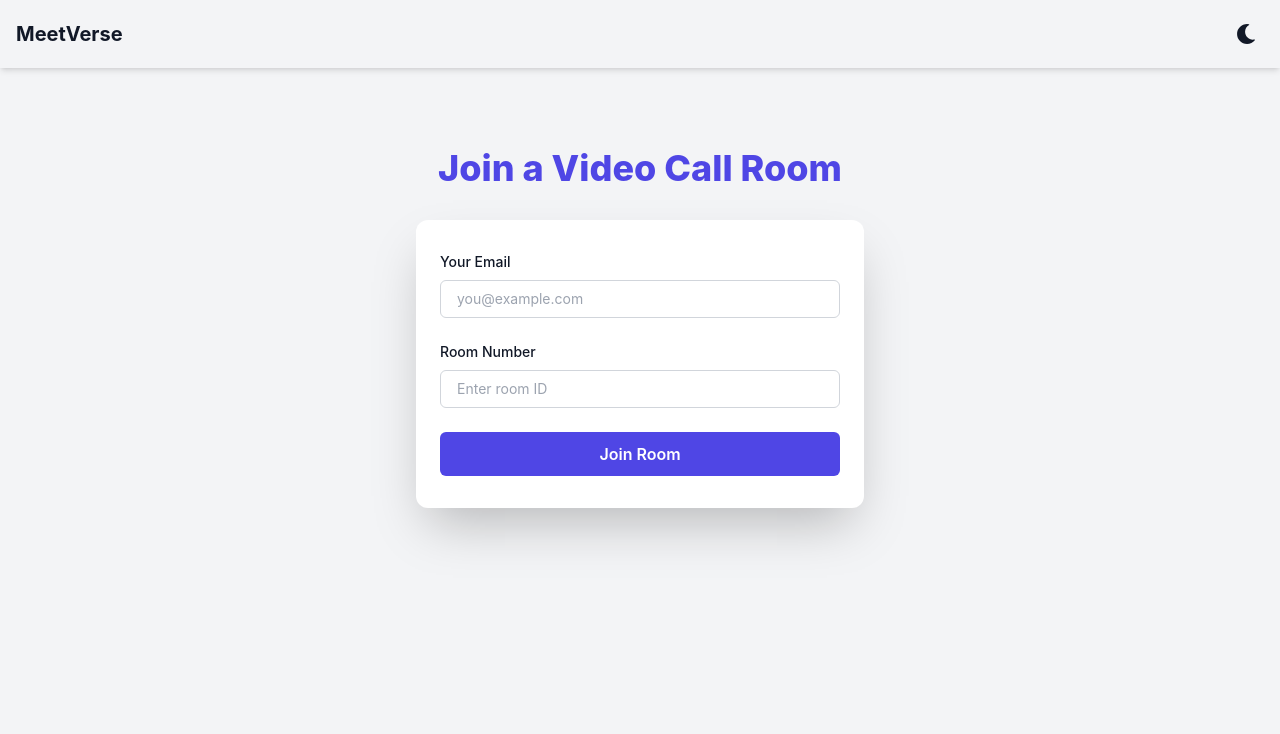
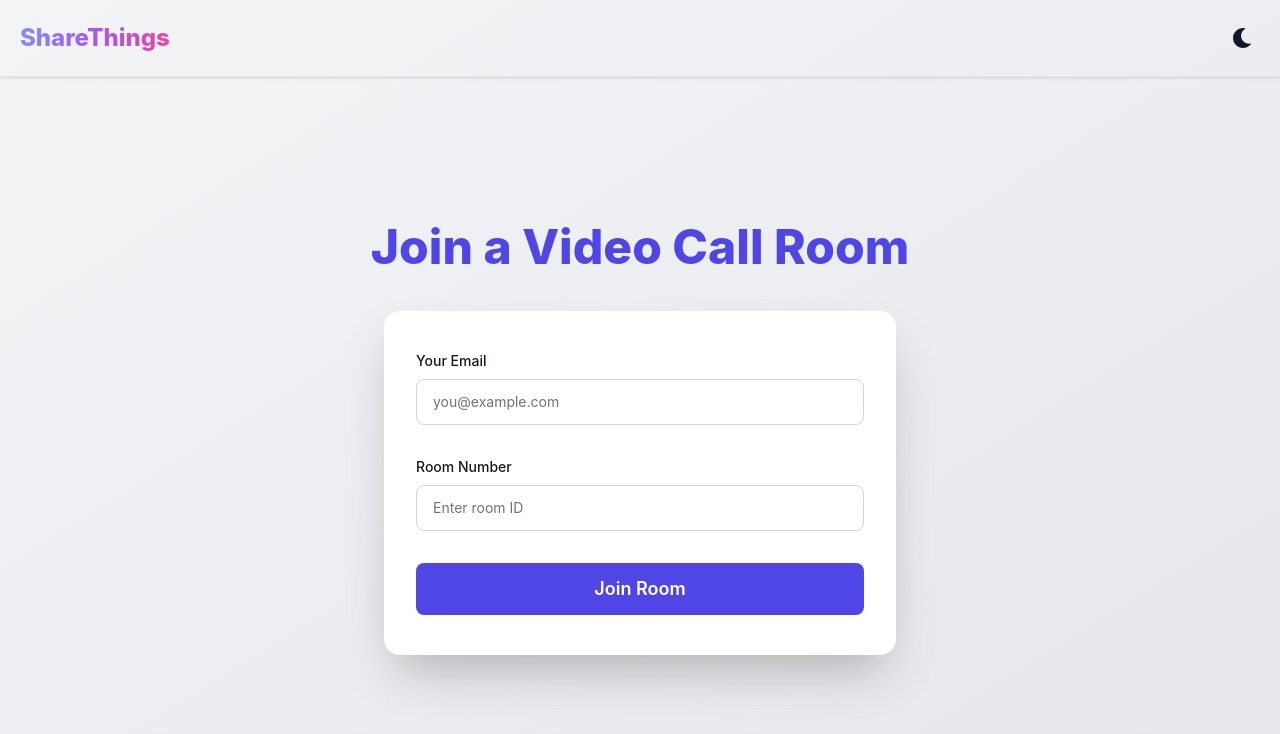
Before and after one commit to MeetAghara512/ShareThings, a React (Create React App) app in the folder client/: page / in a window 1280 px wide. Shown: the top 734 px of the page. Built offline with nearby package versions, Linux system fonts and the light colour scheme; no server answers.

Commit message:
final commit

```diff
--- a/client/public/index.html
+++ b/client/public/index.html
@@ -2,7 +2,8 @@
 <html lang="en">
   <head>
     <meta charset="utf-8" />
-    <link rel="icon" href="%PUBLIC_URL%/favicon.ico" />
+    <link rel="icon" type="image/png" href="%PUBLIC_URL%/images.png" />
+
     <meta name="viewport" content="width=device-width, initial-scale=1" />
     <meta name="theme-color" content="#000000" />
     <meta
@@ -26,7 +27,7 @@
       work correctly both with client-side routing and a non-root public URL.
       Learn how to configure a non-root public URL by running `npm run build`.
     -->
-    <title>React App</title>
+    <title>SocketStream </title>
   </head>
   <body>
     <noscript>You need to enable JavaScript to run this app.</noscript>
--- a/client/src/Pages/Lobby.jsx
+++ b/client/src/Pages/Lobby.jsx
@@ -33,27 +33,45 @@ const Lobby = ({ darkMode, toggleDarkMode }) => {
 	}, [socket, handleJoinRoom]);
 
 	return (
-		<div className={`min-h-screen w-full flex flex-col transition-colors duration-500 ${darkMode ? "bg-zinc-900 text-white" : "bg-gray-100 text-gray-900"}`}>
+		<div
+			className={`min-h-screen w-full flex flex-col transition-colors duration-500 ` +
+				(darkMode
+					? "bg-gradient-to-br from-zinc-900 to-black text-white"
+					: "bg-gradient-to-br from-gray-100 to-gray-200 text-gray-900")
+			}
+		>
+			<header className="flex justify-between items-center p-5 shadow border-b">
+						<h2 className="text-2xl font-extrabold bg-gradient-to-r from-indigo-400 via-purple-500 to-pink-500 bg-clip-text text-transparent transition duration-300 hover:from-pink-500 hover:to-indigo-400">
+							ShareThings
+						</h2>
+						<button
+							onClick={toggleDarkMode}
+							className="p-2 rounded-full hover:bg-gray-200 dark:hover:bg-gray-700 transition duration-300"
+						>
+							{darkMode ? <FaSun size={20} /> : <FaMoon size={20} />}
+						</button>
+					</header>
 
-			<div className="flex justify-between items-center p-4 shadow-md">
-				<h2 className="text-xl font-bold">MeetVerse</h2>
-				<button onClick={toggleDarkMode} className="rounded-full p-2 transition-all hover:scale-110">
-					{darkMode ? <FaSun size={20} /> : <FaMoon size={20} />}
-				</button>
-			</div>
 
-			<div className="flex flex-col items-center justify-center px-4 py-12 sm:py-20">
-				<h2 className={`text-4xl font-extrabold mb-8 text-center ${darkMode ? "text-indigo-300" : "text-indigo-600"}`}>
+			<main className="flex-grow flex flex-col items-center justify-center px-6 py-12 sm:py-20">
+				<h2
+					className={`text-5xl font-extrabold mb-10 text-center transition-colors duration-500 ` +
+						(darkMode ? "text-indigo-300" : "text-indigo-600")
+					}
+				>
 					Join a Video Call Room
 				</h2>
 
 				<form
 					onSubmit={handleSubmit}
-					className={`w-full max-w-md px-6 py-8 rounded-xl shadow-2xl space-y-6 ${darkMode ? "bg-gray-800 text-gray-100" : "bg-white text-gray-900"
-						}`}
+					className={`w-full max-w-lg px-8 py-10 rounded-2xl shadow-2xl space-y-8 transition-transform duration-300 hover:scale-105 ` +
+						(darkMode
+							? "bg-gray-800 text-gray-100"
+							: "bg-white text-gray-900")
+					}
 				>
-					<div>
-						<label htmlFor="email" className="block text-sm font-medium mb-2">
+					<div className="space-y-2">
+						<label htmlFor="email" className="block text-sm font-medium">
 							Your Email
 						</label>
 						<input
@@ -63,15 +81,16 @@ const Lobby = ({ darkMode, toggleDarkMode }) => {
 							placeholder="you@example.com"
 							value={email}
 							onChange={(e) => setEmail(e.target.value)}
-							className={`w-full px-4 py-2 rounded-md border focus:outline-none focus:ring-2 text-sm ${darkMode
-									? "bg-gray-700 border-gray-600 focus:ring-indigo-400 text-gray-100"
-									: "border-gray-300 focus:ring-indigo-500"
-								}`}
+							className={`w-full px-4 py-3 rounded-lg border focus:outline-none focus:ring-2 focus:ring-indigo-400 transition-all duration-300 text-sm ` +
+								(darkMode
+									? "bg-gray-700 border-gray-600 placeholder-gray-400 focus:border-indigo-500"
+									: "border-gray-300 placeholder-gray-500 focus:border-indigo-600 hover:border-indigo-400")
+							}
 						/>
 					</div>
 
-					<div>
-						<label htmlFor="room" className="block text-sm font-medium mb-2">
+					<div className="space-y-2">
+						<label htmlFor="room" className="block text-sm font-medium">
 							Room Number
 						</label>
 						<input
@@ -81,23 +100,24 @@ const Lobby = ({ darkMode, toggleDarkMode }) => {
 							placeholder="Enter room ID"
 							value={room}
 							onChange={(e) => setRoom(e.target.value)}
-							className={`w-full px-4 py-2 rounded-md border focus:outline-none focus:ring-2 text-sm ${darkMode
-									? "bg-gray-700 border-gray-600 focus:ring-indigo-400 text-gray-100"
-									: "border-gray-300 focus:ring-indigo-500"
-								}`}
+							className={`w-full px-4 py-3 rounded-lg border focus:outline-none focus:ring-2 focus:ring-indigo-400 transition-all duration-300 text-sm ` +
+								(darkMode
+									? "bg-gray-700 border-gray-600 placeholder-gray-400 focus:border-indigo-500"
+									: "border-gray-300 placeholder-gray-500 focus:border-indigo-600 hover:border-indigo-400")
+							}
 						/>
 					</div>
 
 					<button
 						type="submit"
-						className="w-full bg-indigo-600 hover:bg-indigo-700 text-white font-semibold py-2.5 rounded-md transition-all"
+						className="w-full py-3 rounded-lg bg-indigo-600 text-white font-semibold text-lg transition-transform duration-300 hover:bg-indigo-700 hover:-translate-y-1 hover:shadow-xl focus:outline-none focus:ring-2 focus:ring-indigo-500"
 					>
 						Join Room
 					</button>
 				</form>
-			</div>
+			</main>
 		</div>
 	);
 };
 
-export default Lobby; //main
+export default Lobby;
--- a/client/src/Pages/Room.jsx
+++ b/client/src/Pages/Room.jsx
@@ -164,48 +164,81 @@ const RoomPage = ({ darkMode, toggleDarkMode }) => {
 	};
 
 return (
-		<div className={`min-h-screen flex flex-col ${darkMode ? "bg-zinc-900 text-white" : "bg-gray-100 text-gray-900"}`}>
-			<header className="flex justify-between items-center p-4 shadow border-b">
-				<h2 className="text-xl font-bold">Video Call Room</h2>
-				<button onClick={toggleDarkMode} className="p-2">
-					{darkMode ? <FaSun /> : <FaMoon />}
+	<div className={`min-h-screen flex flex-col transition-colors duration-500 ${darkMode ? "bg-zinc-900 text-white" : "bg-gray-100 text-gray-900"}`}>
+		<header className="flex justify-between items-center p-5 shadow border-b">
+			<h2 className="text-2xl font-extrabold bg-gradient-to-r from-indigo-400 via-purple-500 to-pink-500 bg-clip-text text-transparent transition duration-300 hover:from-pink-500 hover:to-indigo-400">
+				Video Call Room
+			</h2>
+			<button
+				onClick={toggleDarkMode}
+				className="p-2 rounded-full hover:bg-gray-200 dark:hover:bg-gray-700 transition duration-300"
+			>
+				{darkMode ? <FaSun size={20} /> : <FaMoon size={20} />}
 			</button>
 		</header>
 
 		<main className="flex-grow flex flex-col items-center justify-center p-6">
-				<p className="mb-4 text-lg">
-					{remoteSocketId
-						? <span className="text-green-400">Connected</span>
-						: <span className="text-red-500">Waiting for user...</span>}
-				</p>
+			<div className="mb-6 text-center">
+				{!remoteSocketId ? (
+					<div className="flex items-center justify-center gap-3">
+						<svg
+							className="animate-spin h-6 w-6 text-indigo-500"
+							xmlns="http://www.w3.org/2000/svg"
+							fill="none"
+							viewBox="0 0 24 24"
+						>
+							<circle
+								className="opacity-25"
+								cx="12"
+								cy="12"
+								r="10"
+								stroke="currentColor"
+								strokeWidth="4"
+							></circle>
+							<path
+								className="opacity-75"
+								fill="currentColor"
+								d="M4 12a8 8 0 018-8v8z"
+							></path>
+						</svg>
+						<span className="text-indigo-500 font-medium text-lg animate-pulse">
+							Waiting for the other participant to join...
+						</span>
+					</div>
+				) : (
+					<div className="px-4 py-2 rounded-full bg-green-100 text-green-800 font-semibold text-sm shadow inline-block">
+						You are now connected! Enjoy your call 🎉
+					</div>
+				)}
+			</div>
 
-				<div className="relative w-full max-w-4xl h-[60vh] bg-black rounded overflow-hidden">
+			<div className="relative w-full max-w-4xl h-[60vh] bg-black rounded-2xl overflow-hidden shadow-lg border-4 border-gray-700">
 				{remoteStream && (
 					<video
 						autoPlay
 						playsInline
 						className="w-full h-full object-contain"
-							ref={v => v && (v.srcObject = remoteStream)}
+						ref={(v) => v && (v.srcObject = remoteStream)}
 					/>
 				)}
 				{myStream && (
-						<div className="absolute bottom-4 right-4 w-32 h-24 border-white border-2 rounded overflow-hidden">
+					<div className="absolute bottom-4 right-4 w-36 h-28 border-white border-2 rounded-lg overflow-hidden shadow-md">
 						<video
 							autoPlay
 							muted
 							playsInline
 							className="w-full h-full object-cover"
-								ref={v => v && (v.srcObject = myStream)}
+							ref={(v) => v && (v.srcObject = myStream)}
 						/>
 					</div>
 				)}
 			</div>
 
-				<div className="mt-6 flex gap-4">
+			<div className="mt-8 flex gap-4 flex-wrap justify-center">
 				{!myStream && remoteSocketId && (
 					<button
 						onClick={handleCallUser}
-							className="bg-blue-600 text-white px-6 py-2 rounded-full flex items-center gap-2"
+						className="bg-blue-600 hover:bg-blue-700 text-white px-6 py-2 rounded-full flex items-center gap-2 shadow-md transition-transform hover:-translate-y-1"
 					>
 						<FaPhone /> Call
 					</button>
@@ -215,7 +248,7 @@ const RoomPage = ({ darkMode, toggleDarkMode }) => {
 					<>
 						<button
 							onClick={handleToggleShare}
-								className="bg-gray-700 text-white px-4 py-2 rounded-full flex items-center gap-2"
+							className="bg-gray-700 hover:bg-gray-600 text-white px-5 py-2 rounded-full flex items-center gap-2 shadow-sm transition-transform hover:-translate-y-1"
 						>
 							{isScreen ? <FaVideo /> : <FaDesktop />}
 							{isScreen ? "Use Camera" : "Share Screen"}
@@ -223,7 +256,7 @@ const RoomPage = ({ darkMode, toggleDarkMode }) => {
 
 						<button
 							onClick={handleToggleMic}
-								className="bg-gray-700 text-white px-4 py-2 rounded-full flex items-center gap-2"
+							className="bg-gray-700 hover:bg-gray-600 text-white px-5 py-2 rounded-full flex items-center gap-2 shadow-sm transition-transform hover:-translate-y-1"
 						>
 							{muted ? <FaMicrophoneSlash /> : <FaMicrophone />}
 							{muted ? "Unmute" : "Mute"}
@@ -231,7 +264,7 @@ const RoomPage = ({ darkMode, toggleDarkMode }) => {
 
 						<button
 							onClick={handleCutCall}
-								className="bg-red-600 text-white px-6 py-2 rounded-full flex items-center gap-2"
+							className="bg-red-600 hover:bg-red-700 text-white px-6 py-2 rounded-full flex items-center gap-2 shadow-md transition-transform hover:-translate-y-1"
 						>
 							<FaPhone /> End Call
 						</button>
@@ -241,6 +274,8 @@ const RoomPage = ({ darkMode, toggleDarkMode }) => {
 		</main>
 	</div>
 );
+
+
 };
 
 export default RoomPage; //main
```
Also changed, not shown: client/public/images.png (added). Lines whose indentation alone changed are shown as unchanged.
